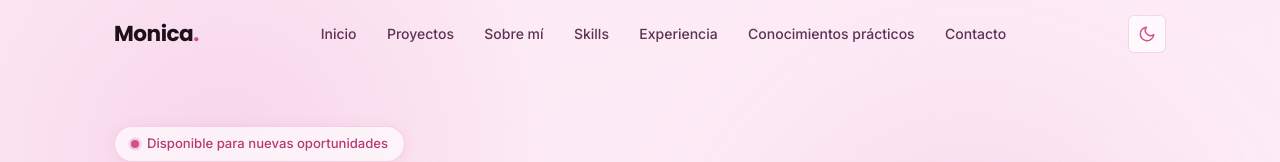
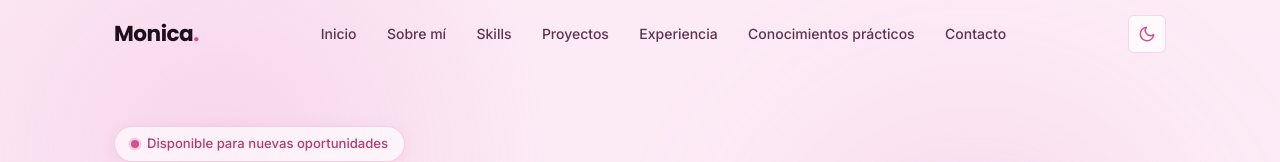
Before and after one commit to Monica-pxl/portfolio-monica, a React (Vite) app: page / in a window 1280 px wide. Shown: the top 162 px of the page. Built offline with nearby package versions, Linux system fonts and the light colour scheme.

Commit message:
Cambio de orden de nombres en navbar

```diff
--- a/src/components/Navbar.tsx
+++ b/src/components/Navbar.tsx
@@ -4,9 +4,9 @@ import './Navbar.css';
 
 const NAV_LINKS = [
   { label: 'Inicio', href: '#hero' },
-  { label: 'Proyectos', href: '#projects' },
   { label: 'Sobre mí', href: '#about' },
   { label: 'Skills', href: '#skills' },
+  { label: 'Proyectos', href: '#projects' },
   { label: 'Experiencia', href: '#experience' },
   { label: 'Conocimientos prácticos', href: '#learned' },
   { label: 'Contacto', href: '#contact' },
```
